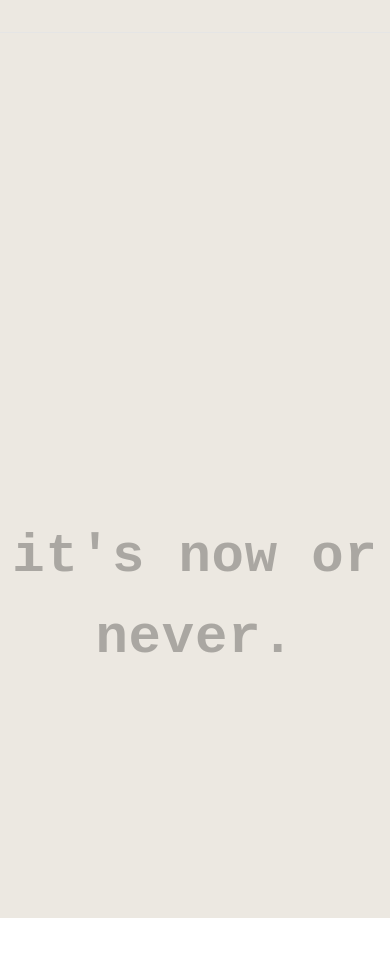
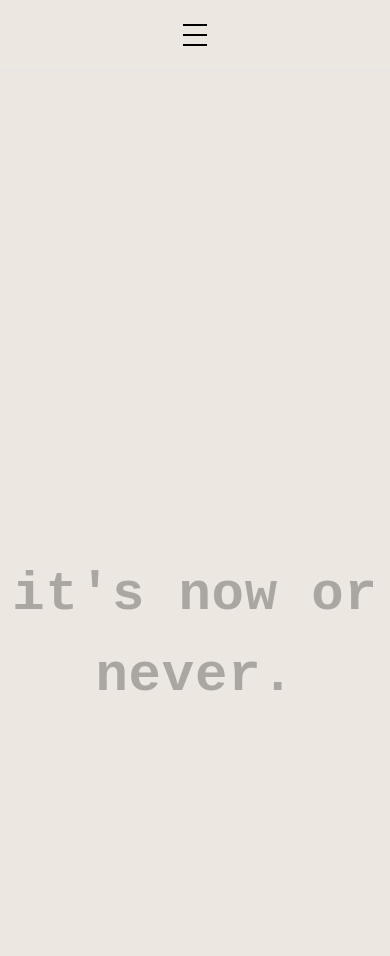
Before and after one commit to Dz-devz/personal-portfolio, a React (Vite) app: page / in a window 390 px wide. Before the commit the page ends 918 px from the top, so only its background shows below. Built offline with nearby package versions, Linux system fonts and the light colour scheme; a web font is replaced by a local one.

Commit message:
chore: hamburger menu

```diff
--- a/src/routes/__root.tsx
+++ b/src/routes/__root.tsx
@@ -9,6 +9,7 @@ export const Route = createRootRoute({
 
 function Root() {
   const [rootShow, setRootShow] = useState(false);
+  const [menuOpen, setMenuOpen] = useState(false);
 
   useEffect(() => {
     // Check local storage to see if the root has already been shown
@@ -31,6 +32,10 @@ function Root() {
     visible: { opacity: 1, transition: { delay: 1, duration: 1 } },
   };
 
+  const toggleMenu = () => {
+    setMenuOpen((prev) => !prev); // Toggle the menu open state
+  };
+
   return (
     <>
       <div className="p-4 text-lg flex flex-col md:flex-row justify-between items-center bg-[#ECE8E1] font-chivo">
@@ -45,12 +50,31 @@ function Root() {
             <p className="hidden md:block">dz.dev</p>{" "}
           </motion.div>
         )}
+        <button
+          className="md:hidden flex items-center justify-center p-2"
+          onClick={toggleMenu}
+          aria-label="Toggle menu"
+        >
+          <div className="flex gap-[4px] flex-col">
+            <div
+              className={`w-6 h-0.5 mb-1 bg-black transition-all duration-300 ${menuOpen ? "rotate-45 translate-y-2" : ""}`}
+            ></div>
+            <div
+              className={`w-6 h-0.5 bg-black transition-all duration-300 ${menuOpen ? "opacity-0" : "mb-1"}`}
+            ></div>
+            <div
+              className={`w-6 h-0.5 bg-black transition-all duration-300 ${menuOpen ? "-rotate-45 -translate-y-2" : ""}`}
+            ></div>
+          </div>
+        </button>
         {rootShow && (
           <motion.div
             initial="hidden"
             animate="visible"
             variants={pageVariants}
-            className="flex flex-col md:flex-row gap-4 lg:gap-[98px] md:[50px] mr-4 mt-4"
+            className={`flex flex-col md:flex-row gap-4 lg:gap-[98px] md:[50px] mr-4 mt-4 ${
+              menuOpen ? "block" : "hidden md:flex"
+            }`}
           >
             <Link to="/" className="hover:underline [&.active]:font-bold">
               Home
```
